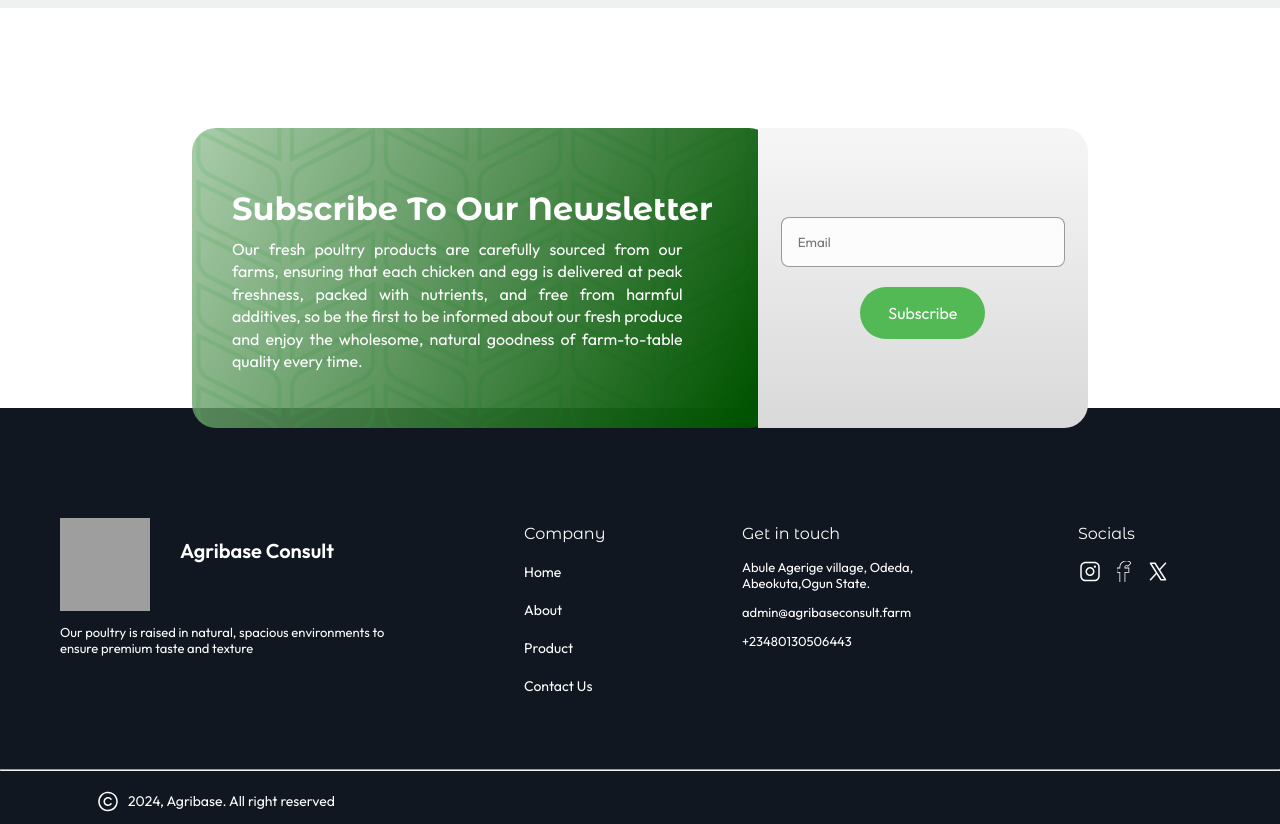
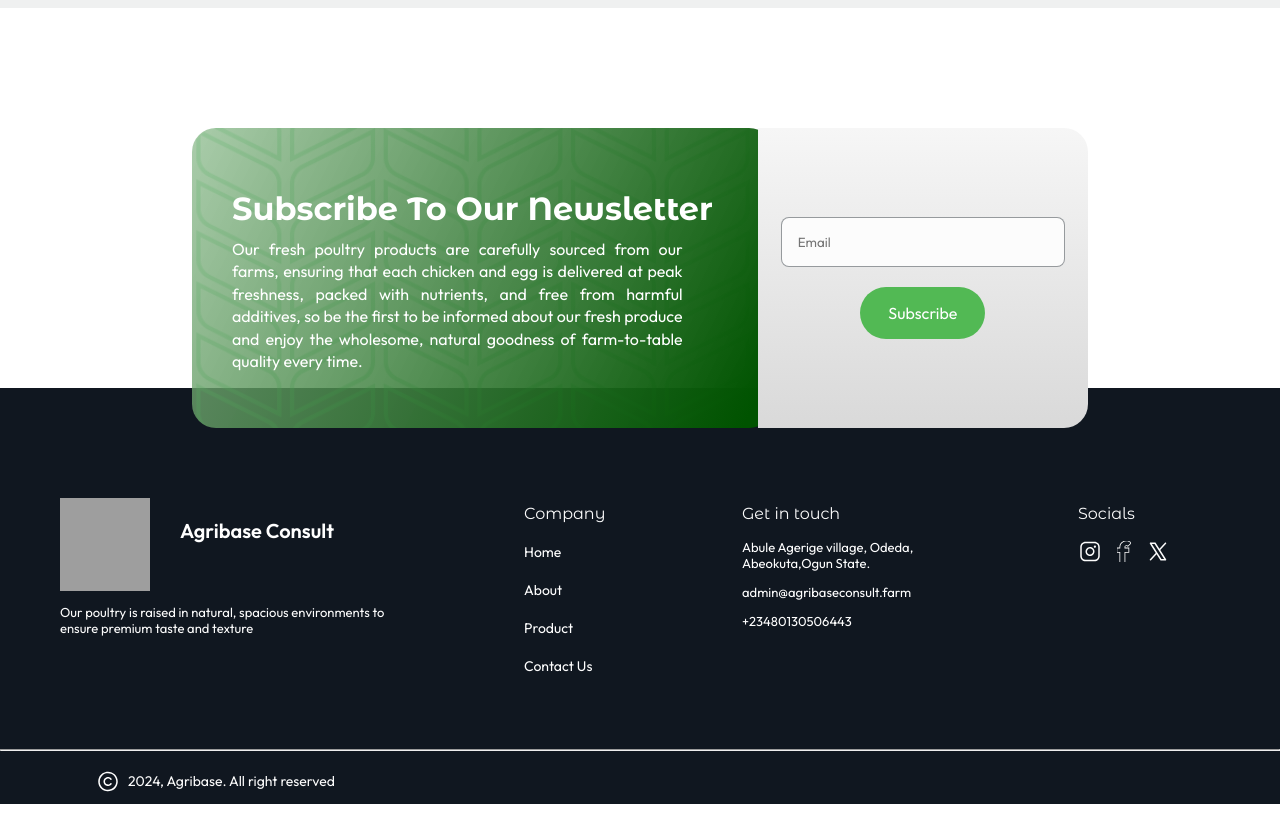
Before and after one commit to TEE2DWHY/agribaseconsult, a React (Vite) app: page / in a window 1280 px wide. Shown: the part 3340-4164 px from the top of the page. Built offline with nearby package versions, Linux system fonts and the light colour scheme; grey boxes are pictures that could not be loaded.

Commit message:
modified the styling for the subscribe component

```diff
--- a/src/Reusable/Subscribe/subscribe.module.scss
+++ b/src/Reusable/Subscribe/subscribe.module.scss
@@ -2,7 +2,7 @@
   display: flex;
   align-items: center;
   justify-content: center;
-  margin: 120px 0 -50px 0;
+  margin: 120px 0 -70px 0;
   z-index: 999999;
 
   .subscribe {
--- a/src/pages/Home/home.module.scss
+++ b/src/pages/Home/home.module.scss
@@ -296,6 +296,7 @@
 .feedback {
   background: rgba(183, 185, 188, 0.22);
   padding: 40px 100px;
+  margin-top: 0;
 
   h1 {
     color: var(--Base-Base-Black, #090a0b);
```
